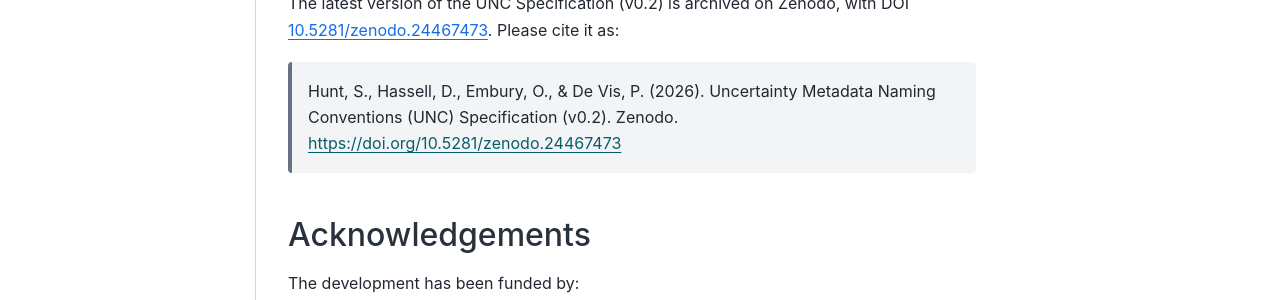
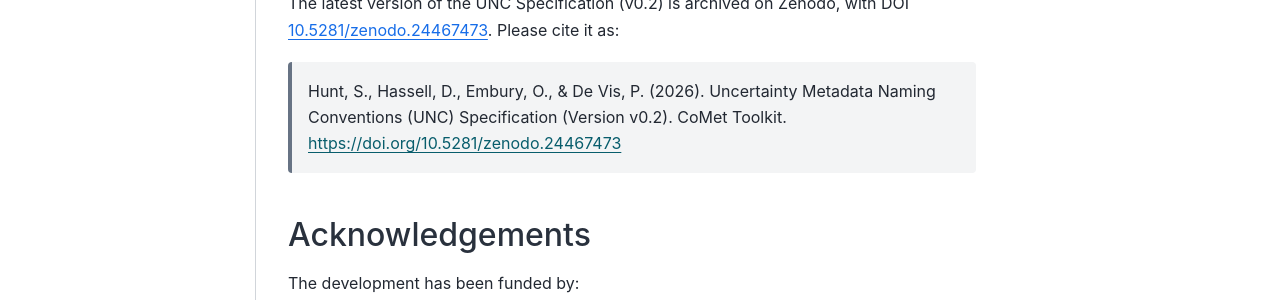
Before and after one commit to comet-toolkit/unc_website, a Sphinx documentation site: the page built from source/index.rst, in a window 1280 px wide and 1348 px high. Shown: the part 879-1179 px from the top of the window. Built offline with Sphinx 7.4.7 and the Sphinx Book theme 1.1.4, drawn with Linux system fonts in a browser that asks for light colours; pages that are not in the unit, such as notebooks, are missing from menus; the version number could not be read and is left out.

Commit message:
Use CoMet Toolkit as the publisher in the v0.2 citation
Match the "Cite as" text on the Zenodo record, which gives the
publisher as CoMet Toolkit (not Zenodo) and the version as
"Version v0.2".

Co-Authored-By: Claude Opus 5.5 <noreply@anthropic.com>

```diff
--- a/source/index.rst
+++ b/source/index.rst
@@ -41,7 +41,7 @@ Citing UNC
 
 The latest version of the UNC Specification (v0.2) is archived on Zenodo, with DOI `10.5281/zenodo.24467473 <https://doi.org/10.5281/zenodo.24467473>`__. Please cite it as:
 
-    Hunt, S., Hassell, D., Embury, O., & De Vis, P. (2026). Uncertainty Metadata Naming Conventions (UNC) Specification (v0.2). Zenodo. https://doi.org/10.5281/zenodo.24467473
+    Hunt, S., Hassell, D., Embury, O., & De Vis, P. (2026). Uncertainty Metadata Naming Conventions (UNC) Specification (Version v0.2). CoMet Toolkit. https://doi.org/10.5281/zenodo.24467473
 
 Acknowledgements
 ----------------
--- a/source/specification/v0.2/unc_specification.rst
+++ b/source/specification/v0.2/unc_specification.rst
@@ -27,7 +27,7 @@ This version of the specification was developed in collaboration with the `Clima
 
     This version of the specification is archived on Zenodo, with DOI `10.5281/zenodo.24467473 <https://doi.org/10.5281/zenodo.24467473>`__. Please cite it as:
 
-        Hunt, S., Hassell, D., Embury, O., & De Vis, P. (2026). Uncertainty Metadata Naming Conventions (UNC) Specification (v0.2). Zenodo. https://doi.org/10.5281/zenodo.24467473
+        Hunt, S., Hassell, D., Embury, O., & De Vis, P. (2026). Uncertainty Metadata Naming Conventions (UNC) Specification (Version v0.2). CoMet Toolkit. https://doi.org/10.5281/zenodo.24467473
 
 Introduction
 ============
```
Also changed, not shown: README.md (+1 -1 lines).
